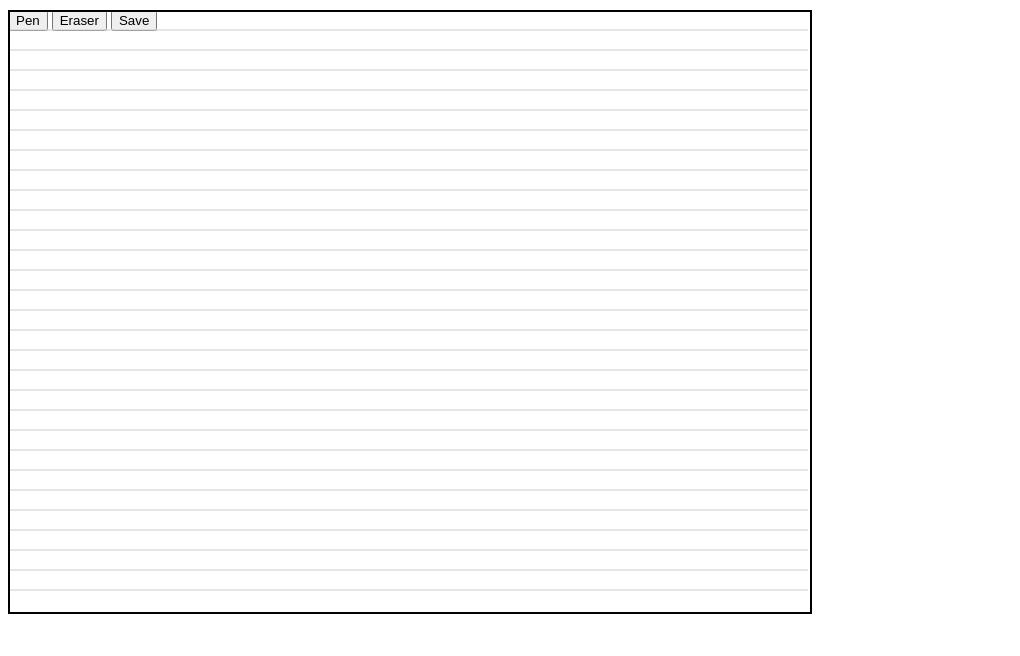
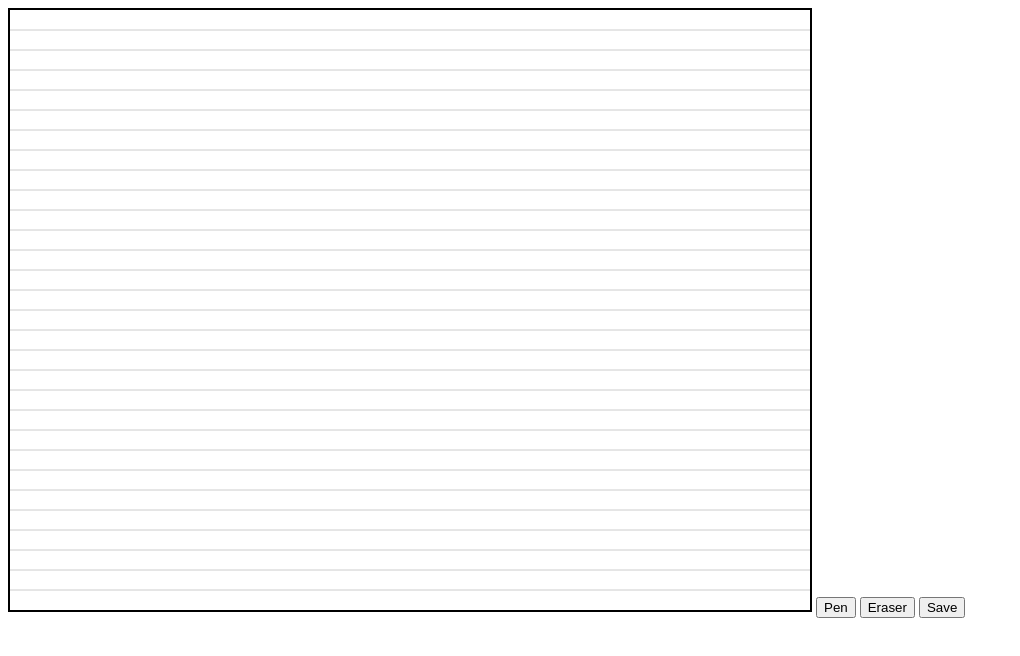
Before and after one commit to priynakaK/DigiBench, a website: page writing.html in a window 1280 px wide. Shown: the whole page, without its empty margins (0-1020 px from the left). Drawn offline with Linux system fonts and the light colour scheme.

Commit message:
updated version

```diff
--- a/writing.html
+++ b/writing.html
@@ -5,40 +5,17 @@
 <meta name="viewport" content="width=device-width, initial-scale=1.0">
 <title>Whiteboard</title>
 <style>
-    #whiteboardContainer {
-        position: relative;
-    }
-
     #whiteboard {
-        position: absolute;
-        top: 0;
-        left: 0;
         border: 2px solid black;
         cursor: crosshair;
-    }
-
-    #backgroundCanvas {
-        position: absolute;
-        top: 0;
-        left: 0;
-        pointer-events: none; /* Make background canvas not receive mouse events */
-    }
-
-    .button-container {
-        margin-top: 10px;
     }
 </style>
 </head>
 <body>
-    <div id="whiteboardContainer">
-        <canvas id="backgroundCanvas" width="800" height="600"></canvas>
-        <canvas id="whiteboard" width="800" height="600"></canvas>
-    </div>
-    <div class="button-container">
-        <button onclick="selectPen()">Pen</button>
-        <button onclick="selectEraser()">Eraser</button>
-        <button onclick="saveDrawing()">Save</button>
-    </div>
+    <canvas id="whiteboard" width="800" height="600"></canvas>
+    <button onclick="selectPen()">Pen</button>
+    <button onclick="selectEraser()">Eraser</button>
+    <button onclick="saveDrawing()">Save</button>
 
     <script>
         document.addEventListener('DOMContentLoaded', function () {
@@ -47,16 +24,14 @@
             var isDrawing = false;
             var penSelected = true;
 
-            // Draw lined background on separate canvas
-            var backgroundCanvas = document.getElementById('backgroundCanvas');
-            var backgroundContext = backgroundCanvas.getContext('2d');
+            // Draw lined background
             var lineSpacing = 20;
-            backgroundContext.strokeStyle = '#ccc'; // Line color
-            for (var y = lineSpacing; y < backgroundCanvas.height; y += lineSpacing) {
-                backgroundContext.beginPath();
-                backgroundContext.moveTo(0, y);
-                backgroundContext.lineTo(backgroundCanvas.width, y);
-                backgroundContext.stroke();
+            context.strokeStyle = '#ccc'; // Line color
+            for (var y = lineSpacing; y < canvas.height; y += lineSpacing) {
+                context.beginPath();
+                context.moveTo(0, y);
+                context.lineTo(canvas.width, y);
+                context.stroke();
             }
 
             canvas.addEventListener('mousedown', startDrawing);
```
